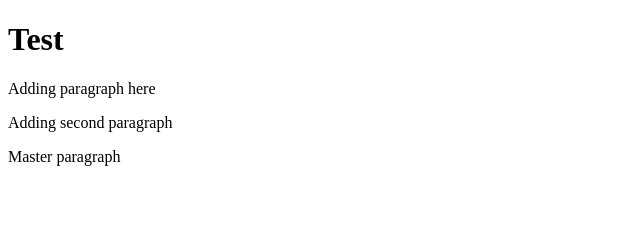
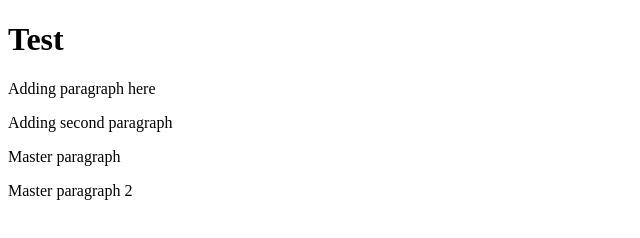
Before and after one commit to sidulanaksekolahan/test, a plain HTML site: page index.html in a window 1280 px wide. Shown: the whole page, without its empty margins (0-640 px from the left). Drawn offline with Linux system fonts and the light colour scheme.

Commit message:
adding next paragraph

```diff
--- a/index.html
+++ b/index.html
@@ -11,5 +11,6 @@
     <p>Adding paragraph here</p>
     <p>Adding second paragraph</p>
     <p>Master paragraph</p>
+    <p>Master paragraph 2</p>
 </body>
 </html>
```
